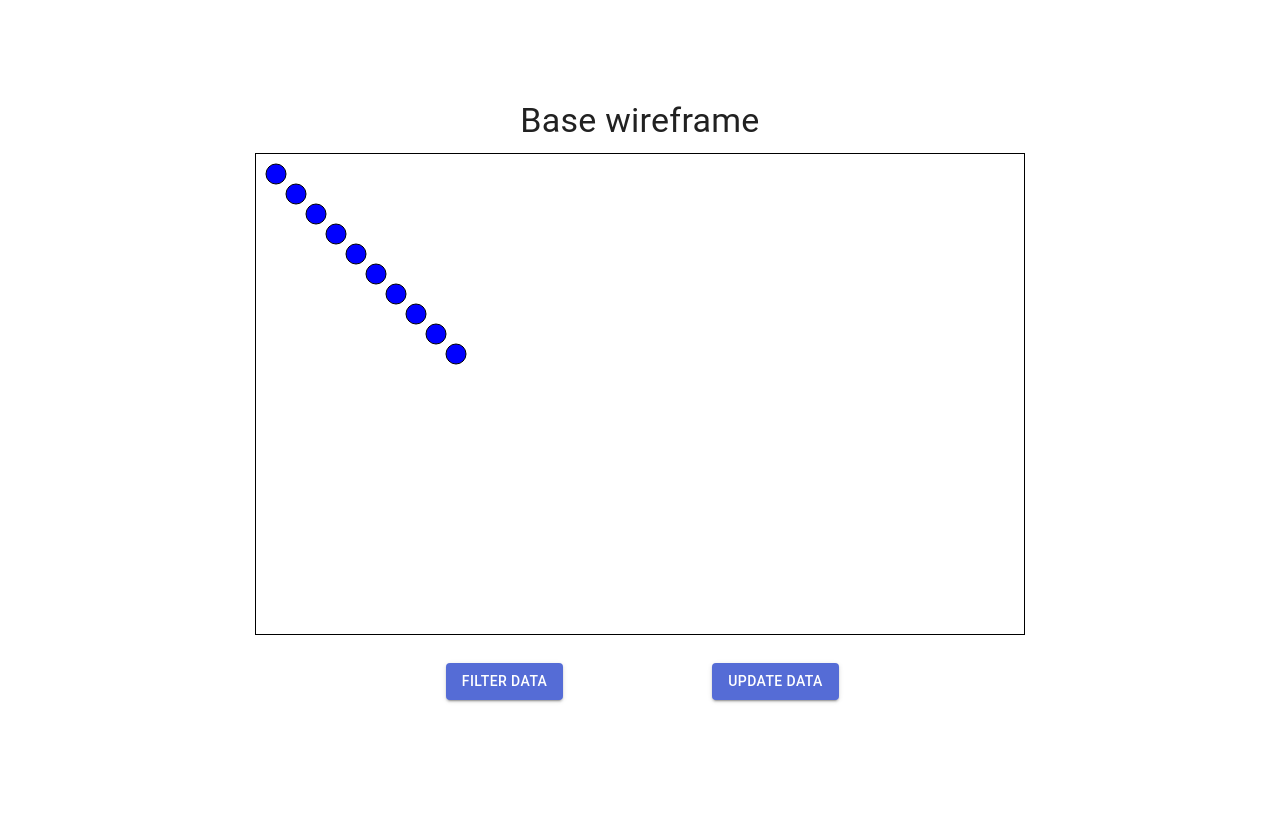
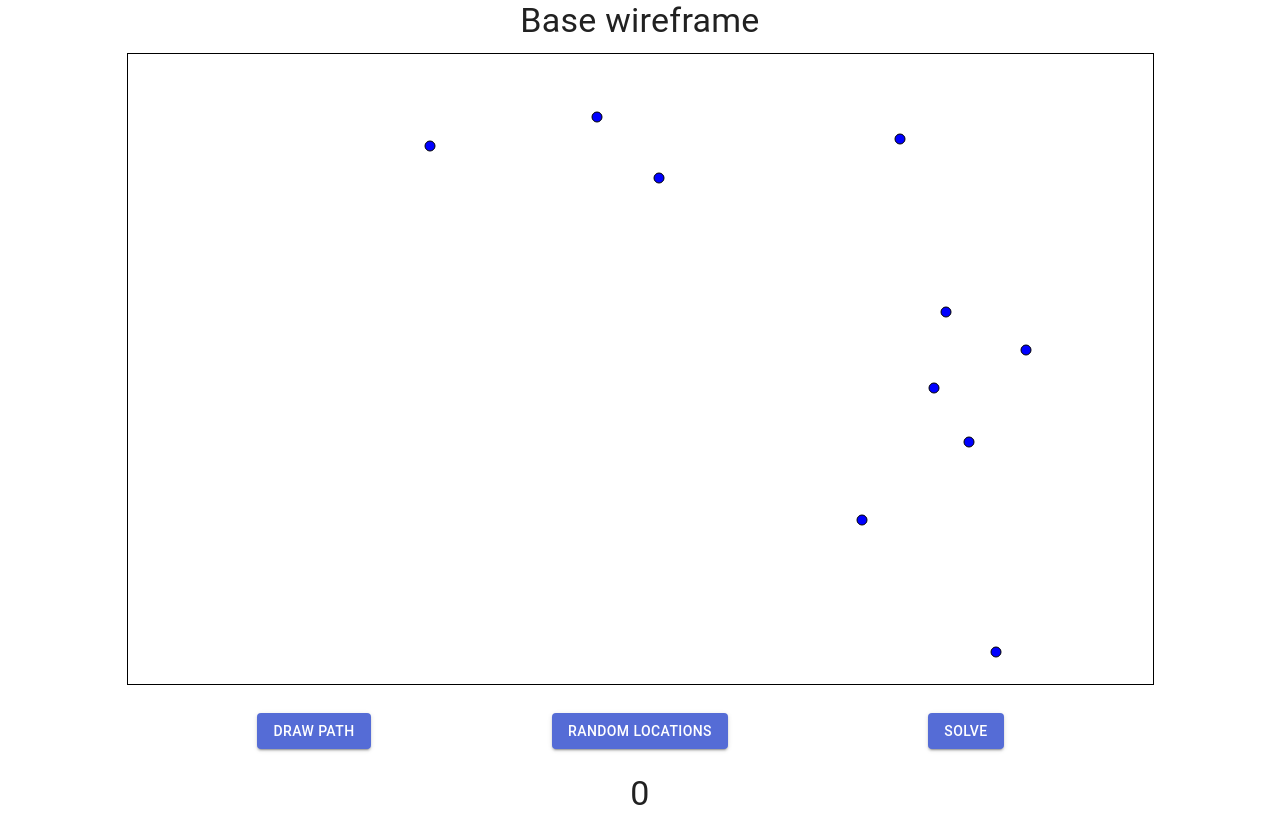
Before and after one commit to DawidPiechota/learn-react, a React (Create React App) app in the folder d3-with-react/: page / in a window 1280 px wide. Before the commit the page ends 800 px from the top, so only its background shows below. Built offline with nearby package versions, Linux system fonts and the light colour scheme.

Commit message:
bruteforce travelling salesman

```diff
--- a/d3-with-react/src/Panel.js
+++ b/d3-with-react/src/Panel.js
@@ -1,12 +1,121 @@
-import { useState } from 'react';
+import { useEffect, useState } from 'react';
 import Visualise from './Visualise';
 import Button from '@material-ui/core/Button';
 import Grid from '@material-ui/core/Grid';
+import { Typography } from '@material-ui/core';
 
 
 
 const Panel = () => {
-  const [locations, setLocations] = useState([ 10, 20, 30, 40, 50, 60, 70, 80, 90, 100]);
+  const [locations, setLocations] = useState([]);
+  const [path, setPath] = useState([]);
+  const [links, setLinks] = useState([]);
+  const [totalPathLength, setTotalPathLength] = useState(0);
+  const svgWidth = 1025;
+  const svgHeight = 630;
+
+  useEffect(() => {
+    randomLocations();
+    //shufflePath();
+  }, []);
+
+  function randomLocations()  {
+    setPath([]);
+    setLinks([]);
+    let times = 10;
+    let newLocations = [];
+    for(let i = 0; i < times; i++) {
+      newLocations.push({x: getRandomInt(30, svgWidth-30), y: getRandomInt(30, svgHeight-30), id: i});
+    }
+    setLocations(newLocations);
+  }
+
+  function getBetterPath() {
+
+    const pointDistance = (x1, y1, x2, y2) => {
+      var a = x1 - x2;
+      var b = y1 - y2;
+      return Math.sqrt( a*a + b*b );
+    }
+
+    function pathLength(path) {
+      let sum = 0;
+      for(let i = 0; i < path.length; i++) {
+        sum+= pointDistance(
+          locations[path[i]].x,
+          locations[path[i]].y,
+          locations[path[(i + 1) % path.length]].x,
+          locations[path[(i + 1) % path.length]].y
+        );
+      }
+      return sum;
+    }
+
+    let bestCost = pathLength(path);
+    let currentCost = bestCost;
+    let currentPath = path.slice();
+    let bestPath = path.slice();
+    for(let i = 0; i < 20000; i ++) {
+      currentPath = shuffle(currentPath);
+      currentCost = pathLength(currentPath);
+      if(currentCost < bestCost) {
+        console.log(i);
+        bestPath = currentPath.slice();
+        bestCost = currentCost;
+      }
+    }
+    console.log("run");
+    setPath(bestPath);
+    setTotalPathLength(Math.floor(bestCost));
+    //setTimeout(getBetterPath, 1000);
+  }
+
+  function getRandomInt(min, max) {
+    min = Math.ceil(min);
+    max = Math.floor(max);
+    return Math.floor(Math.random() * (max - min) + min);
+  }
+
+  function shuffle(array) {
+    var m = array.length, t, i;
+    while (m) {
+      i = Math.floor(Math.random() * m--);
+      t = array[m];
+      array[m] = array[i];
+      array[i] = t;
+    }
+    return array;
+  }
+
+  function shufflePath() {
+    let newPath = locations.map( l => l.id);
+    setPath(shuffle(newPath));
+  }
+
+  useEffect(() => {
+    function createLinks() {
+      let newLinks = [];
+      for(let i = 0; i < path.length; i++) {
+        let link = {
+          id: i,
+          from: path[i],
+          to: path[(i + 1) % path.length],
+          source: {
+            x: locations[path[i]].x,
+            y: locations[path[i]].y,
+          },
+          target: {
+            x: locations[path[(i + 1) % path.length]].x,
+            y: locations[path[(i + 1) % path.length]].y,
+          }
+        }
+        newLinks.push(link);
+      }
+      return newLinks;
+    }
+
+    setLinks(createLinks());
+  }, [path]);
 
   return (
       <Grid
@@ -16,17 +125,27 @@ const Panel = () => {
         justify="center"
       >
         <Grid item xs={12}>
-          <Visualise locations={locations}/>
+          <Visualise locations={locations} links={links} svgWidth={svgWidth} svgHeight={svgHeight}/>
         </Grid>
         <Grid item xs={3}>
-          <Button variant="contained" color="primary" onClick={() => setLocations(locations.filter(value => value < 35))}>
-            Filter data
+          <Button variant="contained" color="primary" onClick={shufflePath}>
+            Draw path
           </Button>
         </Grid>
         <Grid item xs={3}>
-          <Button variant="contained" color="primary" onClick={() => setLocations(locations.map(value => value + 5))}>
-            Update data
+          <Button variant="contained" color="primary" onClick={randomLocations}>
+            Random locations
           </Button>
+        </Grid>
+        <Grid item xs={3}>
+          <Button variant="contained" color="primary" onClick={getBetterPath}>
+            Solve
+          </Button>
+        </Grid>
+        <Grid item xs={12}>
+          <Typography variant="h4" component="h1" gutterBottom>
+            {totalPathLength}
+          </Typography>
         </Grid>
       </Grid>
    );
--- a/d3-with-react/src/Visualise.js
+++ b/d3-with-react/src/Visualise.js
@@ -1,25 +1,77 @@
 import { useRef, useEffect, useState } from "react";
 import { select } from "d3";
 
-const Visualise = ({locations}) => {
+const Visualise = ({locations, svgWidth, svgHeight, links}) => {
   const svgRef = useRef();
 
-  useEffect(() => {
+  function updateLinks() {
+    const svg = select(svgRef.current);
+    const link = d => {
+      return (
+        "M" +
+        d.source.x +
+        "," +
+        d.source.y +
+        " L" +
+        d.target.x +
+        "," +
+        d.target.y
+      );
+    };
+
+    const t = svg.transition()
+        .duration(750);
+
+    if(!links) {
+      svg
+      .selectAll("path")
+      .remove();
+    }
+
+    svg
+      .selectAll("path")
+      .data(links)
+      .join(
+        enter => enter.append("path")
+          .attr("d", link)
+          .attr("stroke", "black")
+          .attr("stroke-width", 2),
+      update => update
+          .attr("stroke-width", 2)
+        .call(update => update.transition(t)
+          .attr("d", link)),
+      exit => exit
+          .remove()
+      );
+
+    svg.selectAll("circle").remove();
+    updateNodes();
+  }
+
+  function updateNodes() {
     const svg = select(svgRef.current);
     svg
       .selectAll("circle")
       .data(locations)
       .join("circle")
-      .attr("r", 10)
-      .attr("cx", value => value * 2)
-      .attr("cy", value => value * 2)
+      .attr("r", 5)
+      .attr("cx", value => value.x)
+      .attr("cy", value => value.y)
       .attr("stroke", "black")
       .attr("fill", "blue");
+  }
+
+  useEffect(() => {
+    updateLinks();
+  },[links])
+
+  useEffect(() => {
+    updateNodes();
   }, [locations]);
 
   return (
     <>
-      <svg style={{outline: 'thin solid black', width: "60vw", height: "60vh"}}ref={svgRef}></svg>
+      <svg style={{outline: 'thin solid black'}} ref={svgRef} height={svgHeight} width={svgWidth}></svg>
     </>
   );
 }
```
